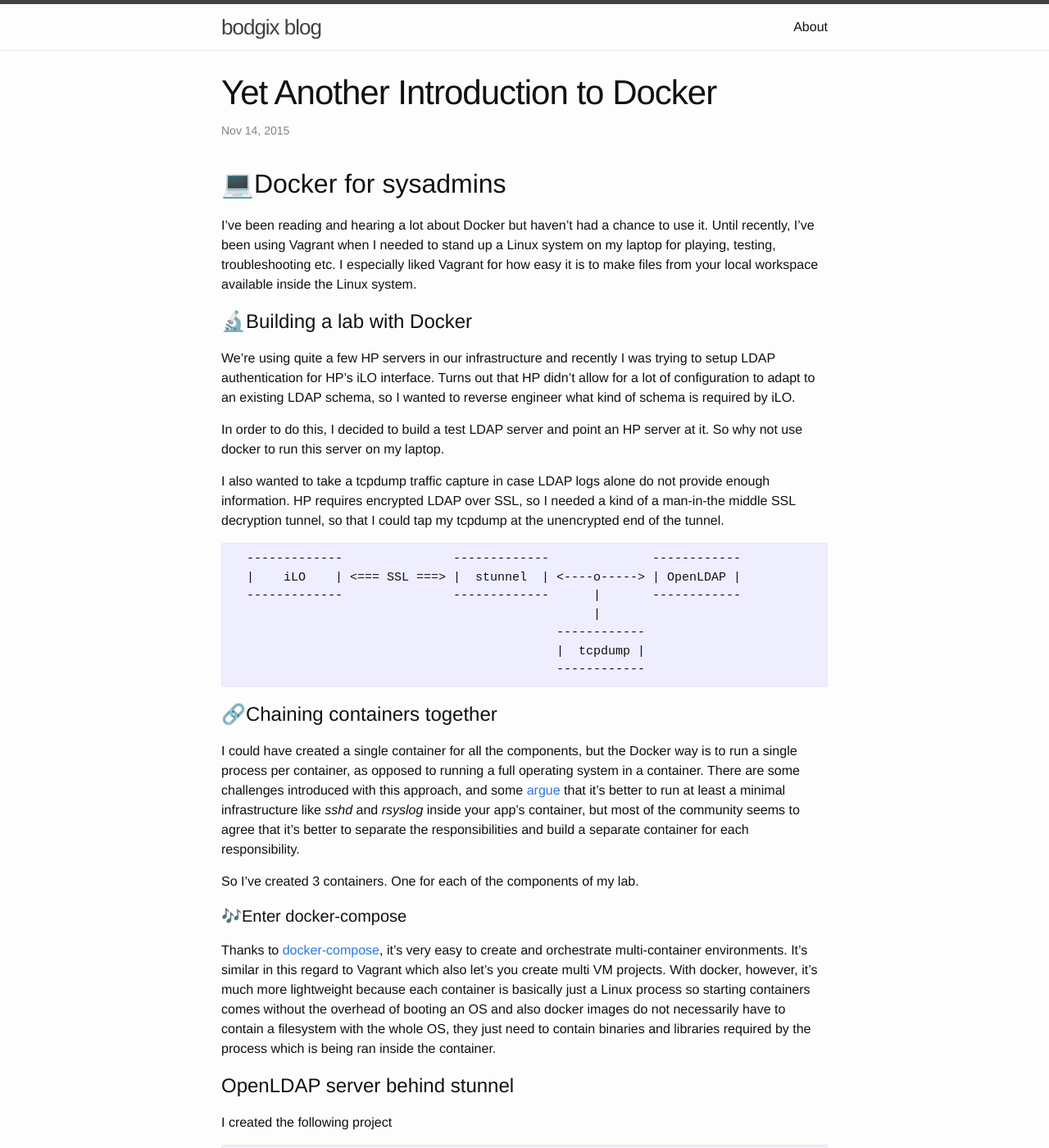
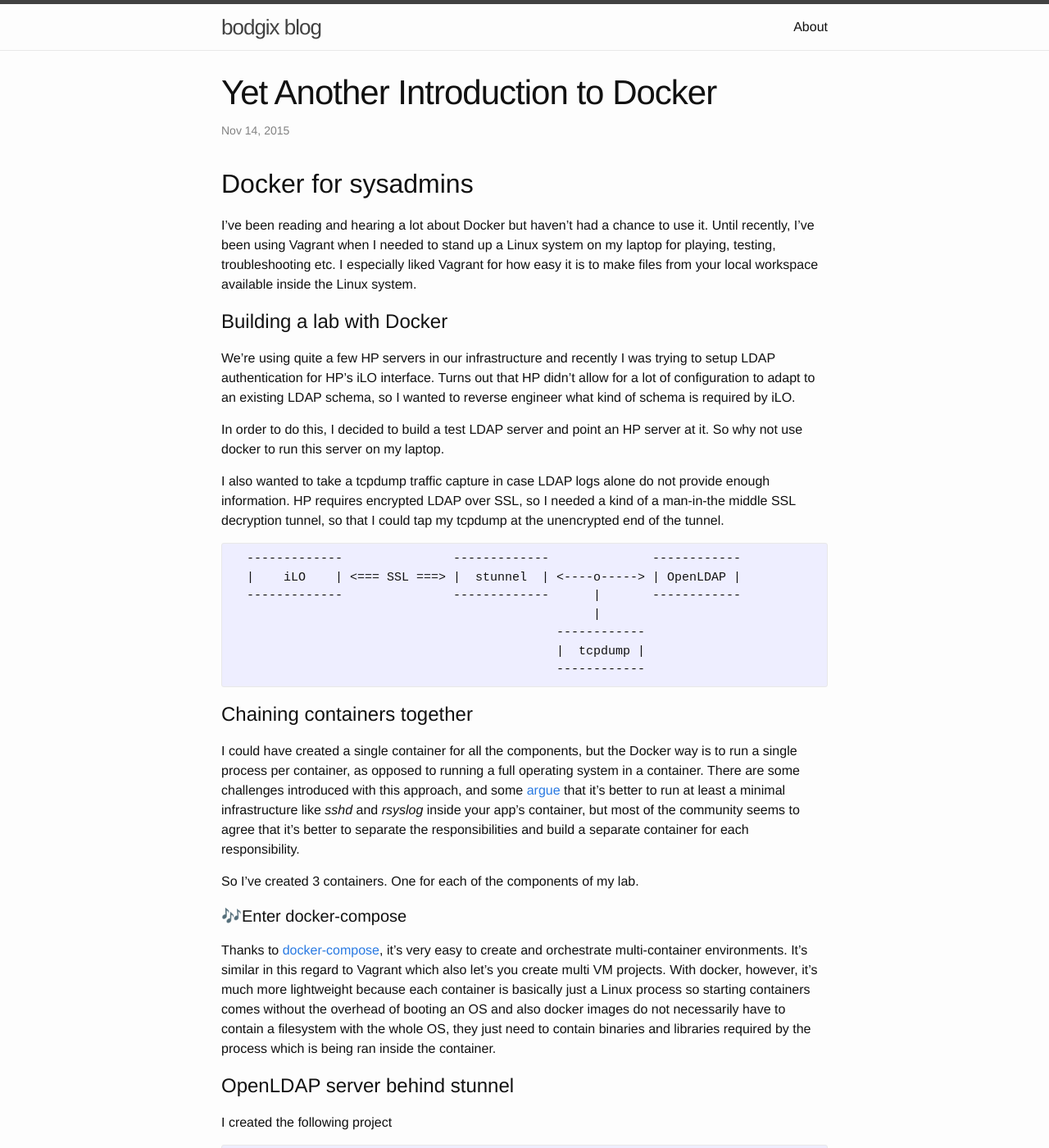
Before and after one commit to bodgix/bodgix.github.io, a Jekyll site: the page built from _posts/2015-11-14-yet-another-introduction-to-docker.md, in a window 1280 px wide and 1400 px high. Shown: the whole window at 82% size. Built offline with Jekyll 4.4.1, drawn with Linux system fonts in a browser that asks for light colours; comment, search, counter and statistics services are not loaded; some of the changed text lies outside the part shown.

Commit message:
Pozbycie sie emojis.

```diff
--- /dev/null
+++ b/Gemfile
@@ -0,0 +1,2 @@
+source 'https://rubygems.org'
+gem 'github-pages'
--- a/_posts/2015-11-14-yet-another-introduction-to-docker.md
+++ b/_posts/2015-11-14-yet-another-introduction-to-docker.md
@@ -7,13 +7,13 @@ description: "Creating a lab for reverse engineering and decrypting HP iLO's LDA
 keywords: "docker, HP, iLO, LDAP, OpenLDAP, schema, docker-compose, docker-machine, Linux, sysadmin"
 ---
 
-💻Docker for sysadmins
-----------------------
+Docker for sysadmins
+--------------------
 
 I've been reading and hearing a lot about Docker but haven't had a chance to use it. Until recently, I've been using Vagrant when I needed to stand up a Linux system on my laptop for playing, testing, troubleshooting etc. I especially liked Vagrant for how easy it is to make files from your local workspace available inside the Linux system.
 
-🔬Building a lab with Docker
-============================
+Building a lab with Docker
+==========================
 
 We're using quite a few HP servers in our infrastructure and recently I was trying to setup LDAP authentication for HP's iLO interface. Turns out that HP didn't allow for a lot of configuration to adapt to an existing LDAP schema, so I wanted to reverse engineer what kind of schema is required by iLO.
 
@@ -31,8 +31,8 @@ I also wanted to take a tcpdump traffic capture in case LDAP logs alone do not p
                                             ------------
 </pre>
 
-🔗Chaining containers together
-==============================
+Chaining containers together
+============================
 
 I could have created a single container for all the components, but the Docker way is to run a single process per container, as opposed to running a full operating system in a container. There are some challenges introduced with this approach, and some [argue][baseimage-docker] that it's better to run at least a minimal infrastructure like *sshd* and *rsyslog* inside your app's container, but most of the community seems to agree that it's better to separate the responsibilities and build a separate container for each responsibility.
 
@@ -215,7 +215,7 @@ And this is how it looks like when we open it in wireshark:
 
 We can see that although we used an *ldaps://* URL to connect to the LDAP server, tcpdump was capturing at the unencrypted end of the tunnel and the traffic is visible in clean text!
 
-[Q.E.D.][qed] 💥💣🎆 thank you!
+[Q.E.D.][qed] thank you!
 
 [docker-machine]:   https://docs.docker.com/machine/              "Docker machine"
 [baseimage-docker]: https://news.ycombinator.com/item?id=7258009  "baseimage-docker"
```
Also changed, not shown: Gemfile.lock (added).
